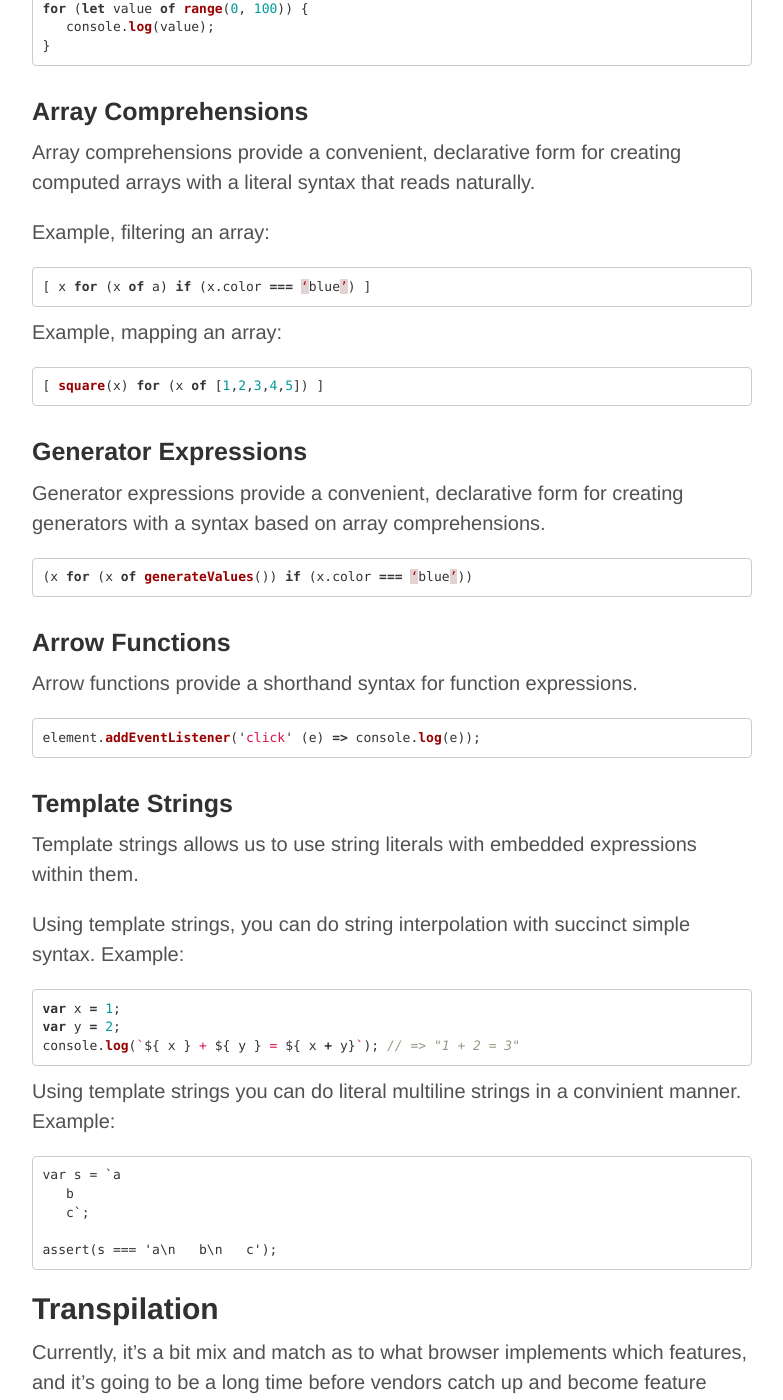
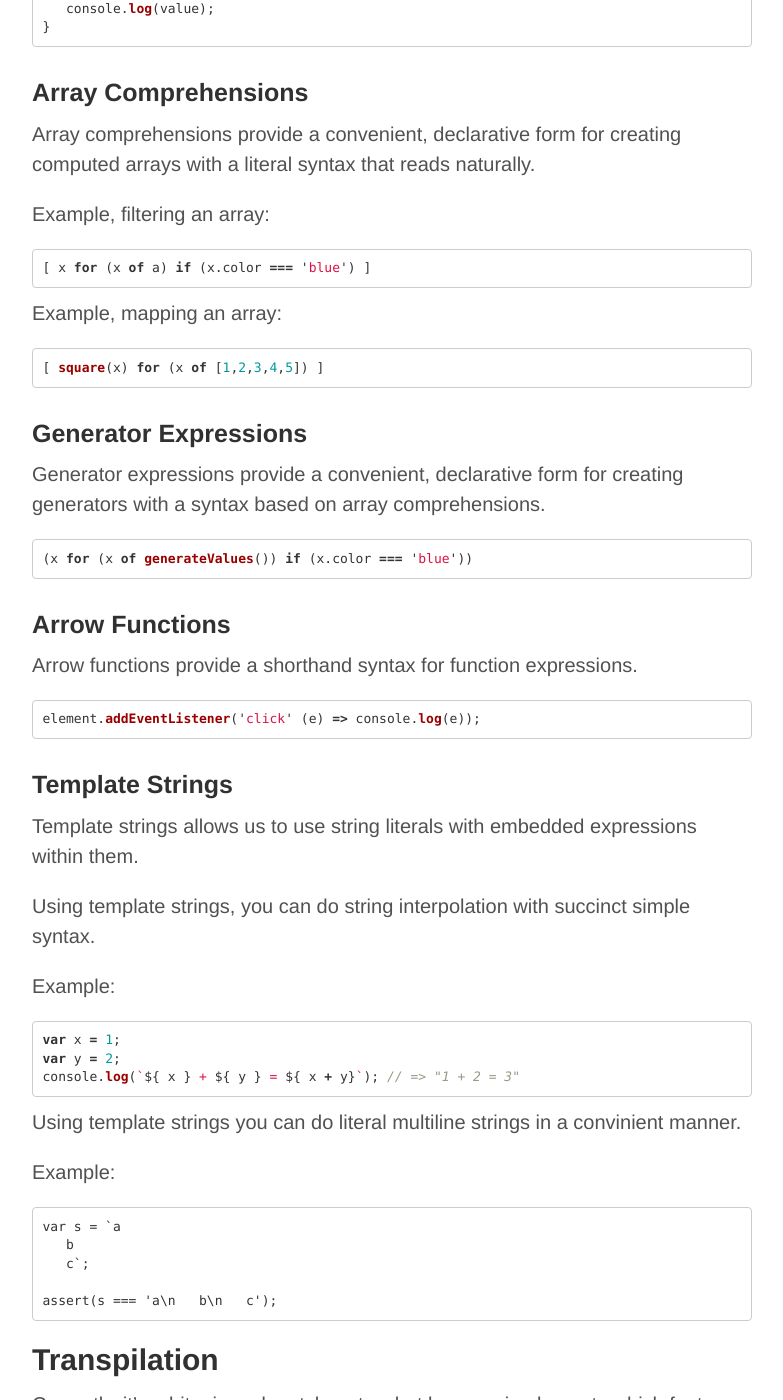
Before and after one commit to caspervonb/__caspervonb.github.io, a Jekyll site: the page built from _posts/2014-03-05-ecmascript6-features-and-tools.md, in a window 1280 px wide and 1400 px high, scrolled down 5509 px. Shown: the whole window, without its empty margins (248-1031 px from the left). Built offline with Jekyll 4.4.1, drawn with Linux system fonts in a browser that asks for light colours; Markdown is read by kramdown in place of the engine named in the settings; some of the changed text lies outside the part shown.

Commit message:
Updated 2014-03-05-ecmascript6-features-and-tools.md

````diff
--- a/_posts/2014-03-05-ecmascript6-features-and-tools.md
+++ b/_posts/2014-03-05-ecmascript6-features-and-tools.md
@@ -221,7 +220,7 @@ Array comprehensions provide a convenient, declarative form for creating compute
 Example, filtering an array:
 
 ```javascript
-[ x for (x of a) if (x.color === ‘blue’) ]
+[ x for (x of a) if (x.color === 'blue') ]
 ```
 
 Example, mapping an array:
@@ -234,7 +233,7 @@ Example, mapping an array:
 Generator expressions provide a convenient, declarative form for creating generators with a syntax based on array comprehensions.
 
 ```javascript
-(x for (x of generateValues()) if (x.color === ‘blue’))
+(x for (x of generateValues()) if (x.color === 'blue'))
 ```
 
 ### Arrow Functions
@@ -248,6 +247,7 @@ element.addEventListener('click' (e) => console.log(e));
 Template strings allows us to use string literals with embedded expressions within them.
 
 Using template strings, you can do string interpolation with succinct simple syntax.
+
 Example:
 
 ```javascript
@@ -257,6 +257,7 @@ console.log(`${ x } + ${ y } = ${ x + y}`); // => "1 + 2 = 3"
 ```
 
 Using template strings you can do literal multiline strings in a convinient manner.
+
 Example:
 
 ```
````
Also changed, not shown: other parts of _posts/2014-03-05-ecmascript6-features-and-tools.md (+4 -5 lines).
